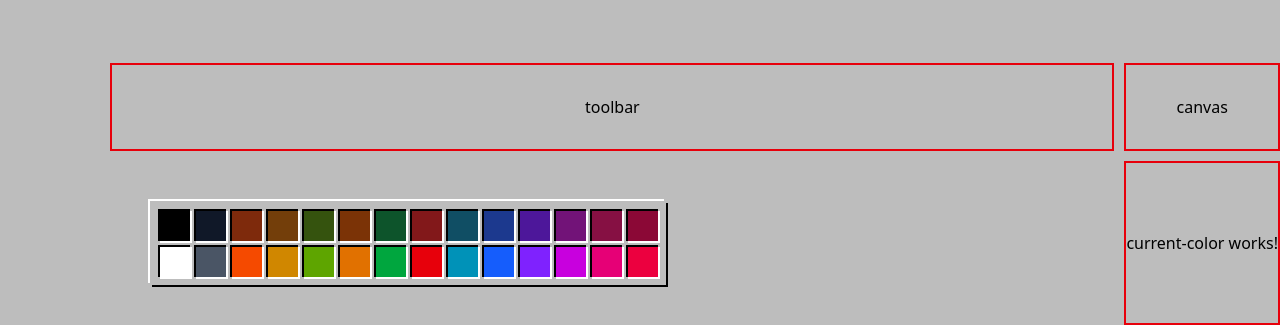
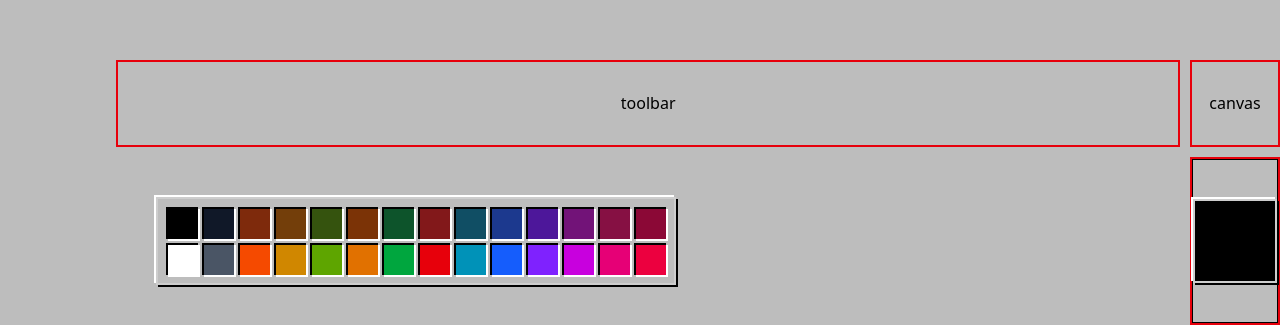
Before and after one commit to lmello0/online-paint, an Angular app in the folder paint-front/: page / in a window 1280 px wide. Shown: the part 475-800 px from the top of the page. Built offline with nearby package versions, Linux system fonts and the light colour scheme.

Commit message:
:sparkles: feat: add component to view selected color

```diff
--- a/paint-front/src/app/app.component.html
+++ b/paint-front/src/app/app.component.html
@@ -16,7 +16,11 @@
   <div
     class="row-2 row-3 col-2 col-3 flex items-center justify-center border-2 border-red-600"
   >
-    <app-current-color></app-current-color>
+    <div
+      class="flex h-full w-full items-center justify-center border border-black"
+    >
+      <app-current-color [selectedColor]="this.color"></app-current-color>
+    </div>
   </div>
   <div class="row-2 row-3 col-1 col-2 flex items-center justify-center">
     <div class="flex h-full w-full items-center p-10">
--- a/paint-front/src/app/app.component.ts
+++ b/paint-front/src/app/app.component.ts
@@ -18,8 +18,8 @@ import { CurrentColorComponent } from './current-color/current-color.component';
 export class AppComponent {
   title = 'online-paint';
 
-  tool: string = '';
-  color: string = '';
+  tool: string = 'pen';
+  color: string = '#000000';
 
   setTool(event: string) {
     this.tool = event;
--- a/paint-front/src/app/color-picker/color-picker.component.html
+++ b/paint-front/src/app/color-picker/color-picker.component.html
@@ -1,7 +1,7 @@
 <div
   class="grid grid-cols-14 grid-rows-{{
     this.ROW_QUANTITY
-  }} gap-1 p-2 shadow-[-2px_-2px_white,2px_2px_black]"
+  }} gap-1 p-2 shadow-[-2px_-2px_white,2px_2px_black] border-ms-paint-border border-2"
 >
   @for (color of colorPalette; track $index) {
     <div
--- a/paint-front/src/app/current-color/current-color.component.html
+++ b/paint-front/src/app/current-color/current-color.component.html
@@ -1 +1,4 @@
-<p>current-color works!</p>
+<div
+  [style.backgroundColor]="selectedColor"
+  class="border-ms-paint-border border-2 p-10 shadow-[2px_2px_black,-2px_-2px_white]"
+></div>
--- a/paint-front/src/app/current-color/current-color.component.ts
+++ b/paint-front/src/app/current-color/current-color.component.ts
@@ -1,11 +1,11 @@
-import { Component } from '@angular/core';
+import { Component, Input } from '@angular/core';
 
 @Component({
   selector: 'app-current-color',
   imports: [],
   templateUrl: './current-color.component.html',
-  styleUrl: './current-color.component.css'
+  styleUrl: './current-color.component.css',
 })
 export class CurrentColorComponent {
-
+  @Input() selectedColor: string = '#000000';
 }
```
